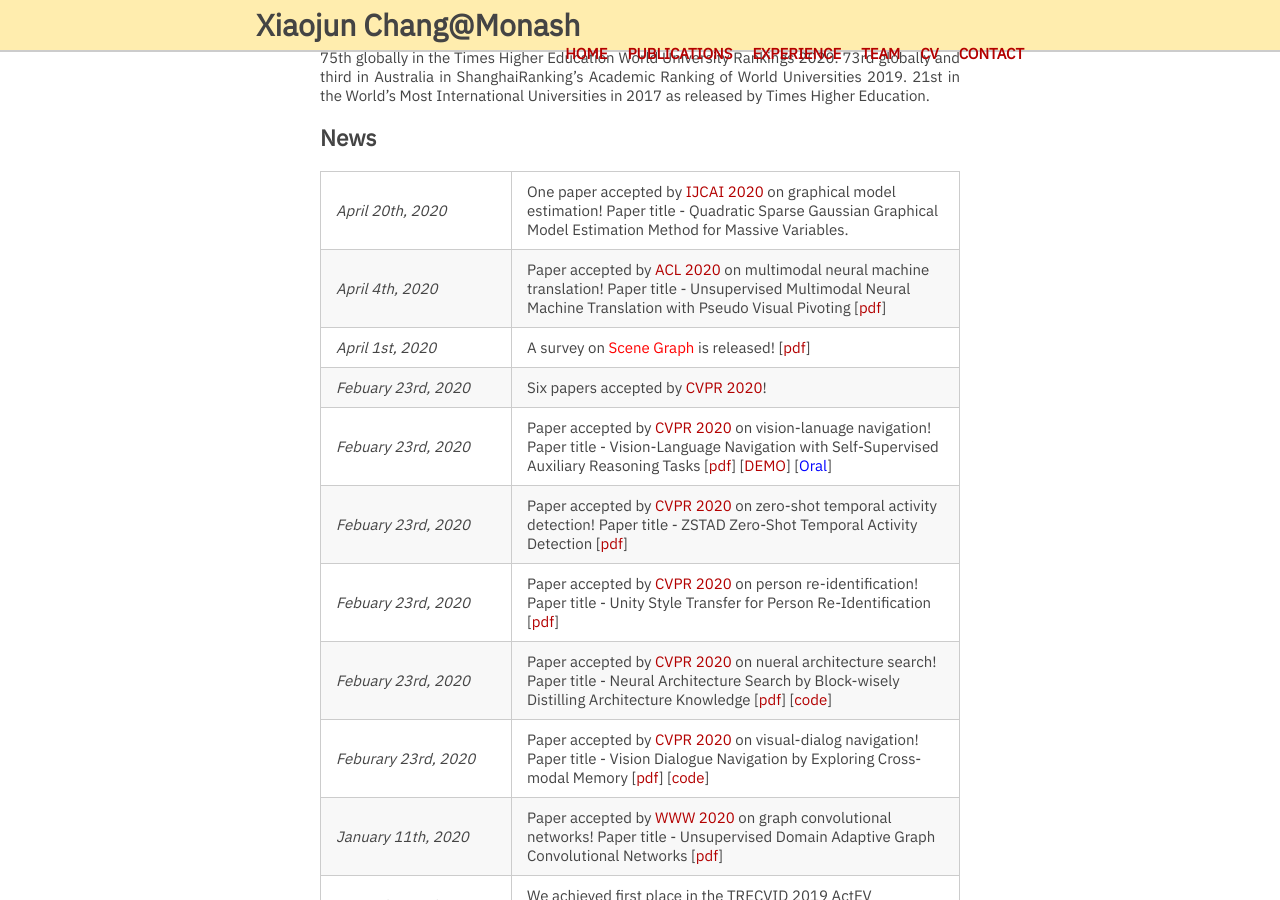
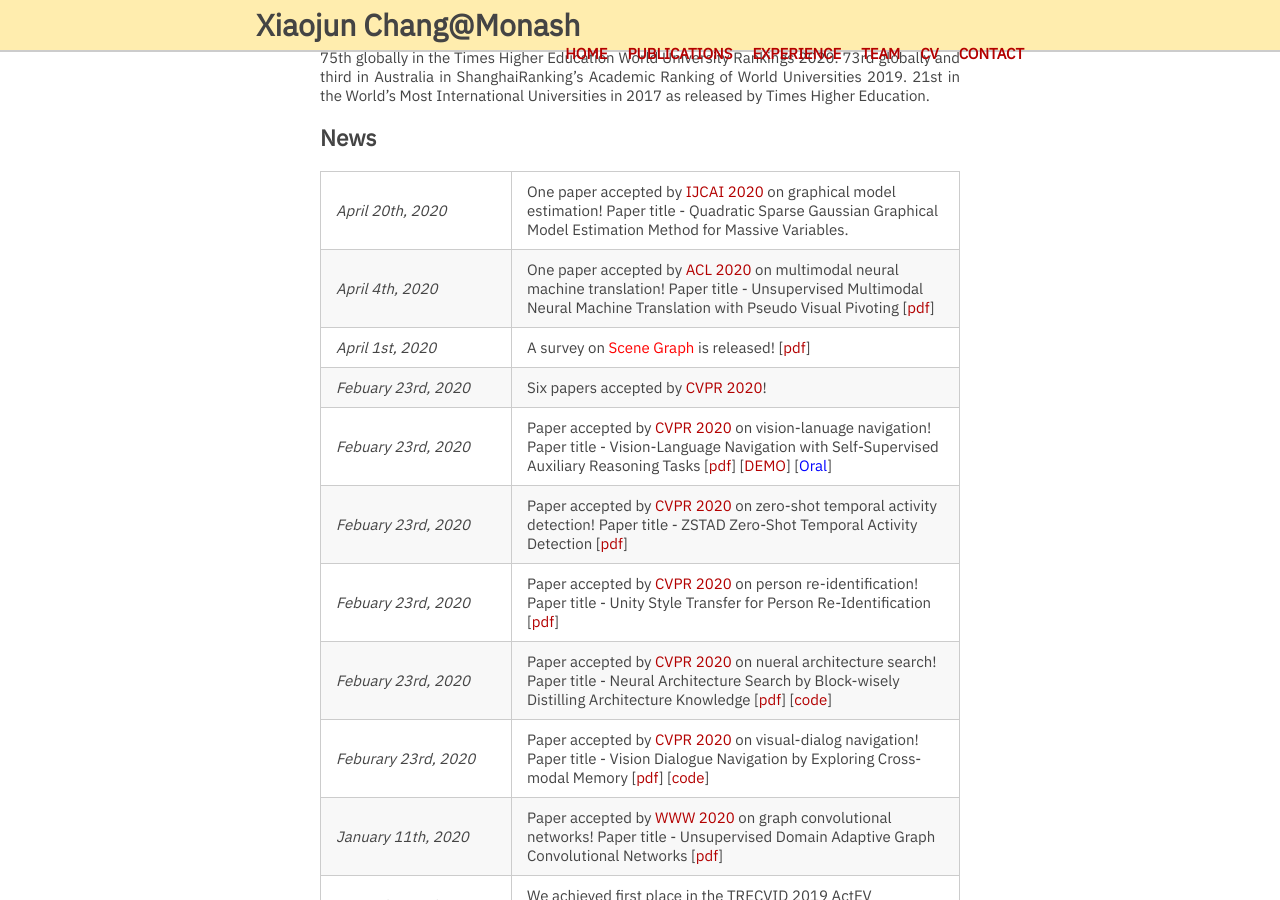
Before and after one commit to zhihuilics/xiaojun-chang.github.io, a Jekyll site: the page built from _pages/index.md, in a window 1280 px wide and 900 px high, scrolled down 838 px. Built offline with Jekyll 4.4.1, drawn with Linux system fonts in a browser that asks for light colours; nearby versions of some CDN libraries; a style sheet for code colours, icons or effects is not loaded.

Commit message:
Update news.yml

```diff
--- a/_data/news.yml
+++ b/_data/news.yml
@@ -2,7 +2,7 @@
   news: One paper accepted by <a href="https://ijcai20.org/" target="_blank">IJCAI 2020</a> on graphical model estimation! Paper title - Quadratic Sparse Gaussian Graphical Model Estimation Method for Massive Variables.
 
 - date: April 4th, 2020
-  news: Paper accepted by <a href="https://acl2020.org/" target="_blank">ACL 2020</a> on multimodal neural machine translation! Paper title - Unsupervised Multimodal Neural Machine Translation with Pseudo Visual Pivoting [<a href="https://www.xiaojun.ai/papers/ACL2020_NMT.pdf" target="_blank">pdf</a>]
+  news: One paper accepted by <a href="https://acl2020.org/" target="_blank">ACL 2020</a> on multimodal neural machine translation! Paper title - Unsupervised Multimodal Neural Machine Translation with Pseudo Visual Pivoting [<a href="https://www.xiaojun.ai/papers/ACL2020_NMT.pdf" target="_blank">pdf</a>]
 
 - date: April 1st, 2020
   news: A survey on <font color="red">Scene Graph</font> is released! [<a href="https://www.xiaojun.ai/papers/Scene-Graph-Survey.pdf" target="_blank">pdf</a>]
```
